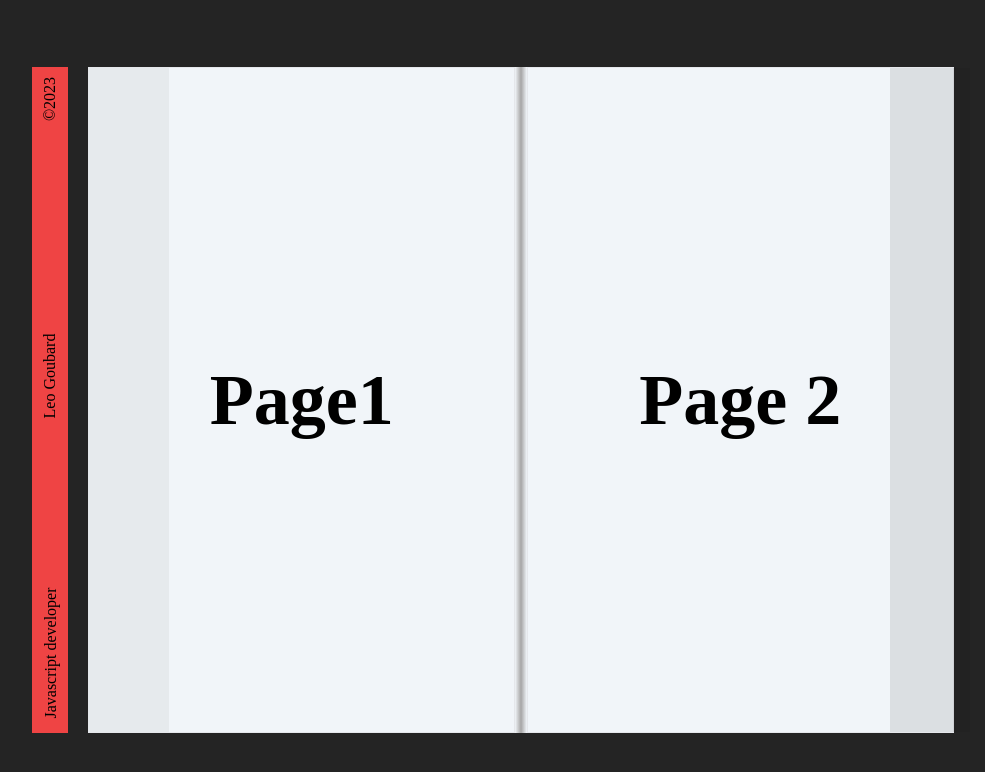
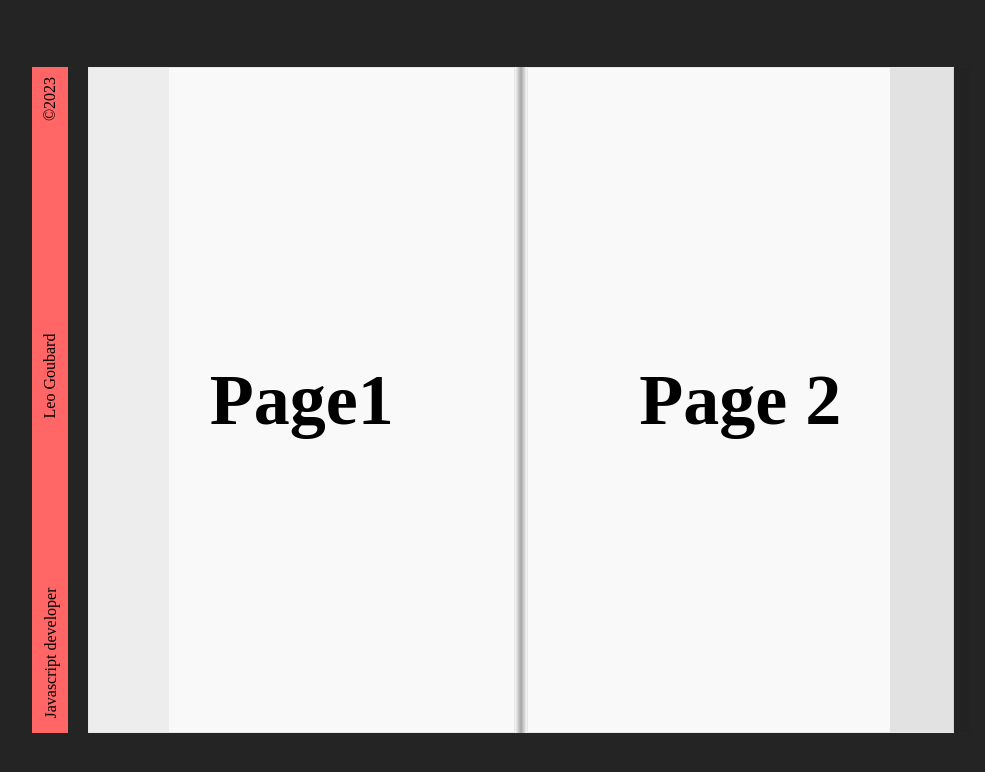
Before and after one commit to LeoGoubard/portfolio, a Next.js app: page / in a window 1280 px wide. Both pictures are taken after a click on the element 859 px from the left and 399 px from the top of the page. Shown: the top 772 px of the page, without its empty margins (147-1132 px from the left). Built offline with nearby package versions, Linux system fonts and the light colour scheme.

Commit message:
:construction: wip

```diff
--- a/src/components/Page/index.tsx
+++ b/src/components/Page/index.tsx
@@ -11,7 +11,7 @@ type Props = {
 
 function Page({ setPageCounter, pageItem }: Props) {
   return (
-    <div className="border h-5/6 w-2/6 bg-slate-100 flex flex-col justify-between">
+    <div className="border h-5/6 w-2/6 bg-[#F9F9F9] flex flex-col justify-between">
         <Content pageItem={pageItem} />
         {!pageItem.cover && (
                 <div onClick={() => setPageCounter((prevState: any) => ({ ...prevState, value1: prevState.value1 + 2, value2: prevState.value2 + 2 }))} className="absolute bg-[rgb(36,36,36)] opacity-5 cursor-pointer h-[83%] left-[81%] w-20">
--- a/src/pages/index.tsx
+++ b/src/pages/index.tsx
@@ -64,7 +64,7 @@ const Home = () => {
       </section> */}
       <div className="flex flex-1 justify-center items-center h-screen">
         <div className="h-5/6 mr-5 flex">
-          <div className="flex items-center w-9 pt-5 pb-5 flex-col text-black justify-between bg-red-500">
+          <div className="flex items-center w-9 pt-5 pb-5 flex-col text-black justify-between bg-[#FF6665]">
             <p className="rotate-m90">©2023</p>
             <p className="truncate rotate-m90">Leo Goubard</p>
             <p className="rotate-m90 truncate mb-12">Javascript developer</p>
@@ -75,7 +75,7 @@ const Home = () => {
         )}
         {pages[pageCounter.value2] && pageCounter.value1 !== 0 &&  (
           <>
-            <div className="h-5/6 w-3 bg-gradient-to-r from-slate-100  via-[rgb(166,165,165)] to-slate-100 ">
+            <div className="h-5/6 w-3 bg-gradient-to-r from-[#F9F9F9]  via-[rgb(166,165,165)] to-[#F9F9F9] ">
             </div>
             <Page key={pages[pageCounter.value2].index} setPageCounter={setPageCounter} pageItem={pages[pageCounter.value2]}/>
           </>
```
